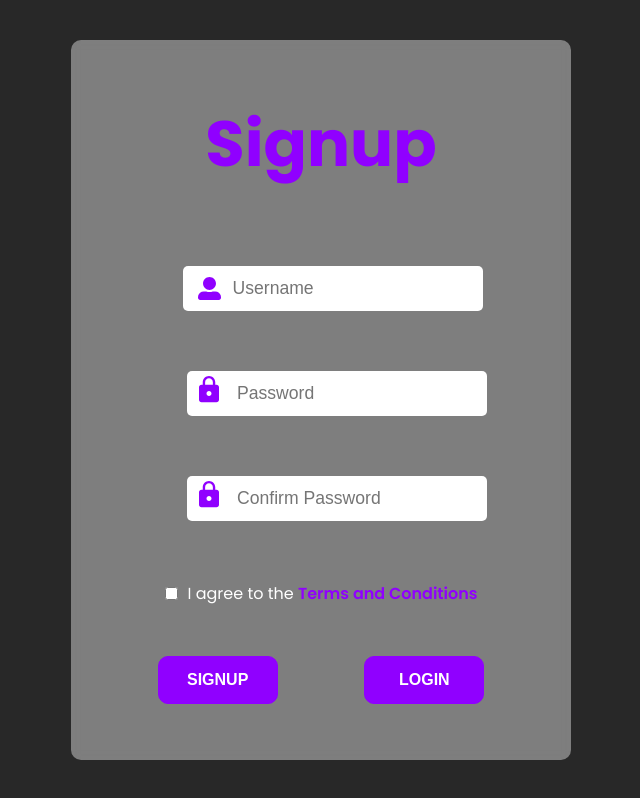
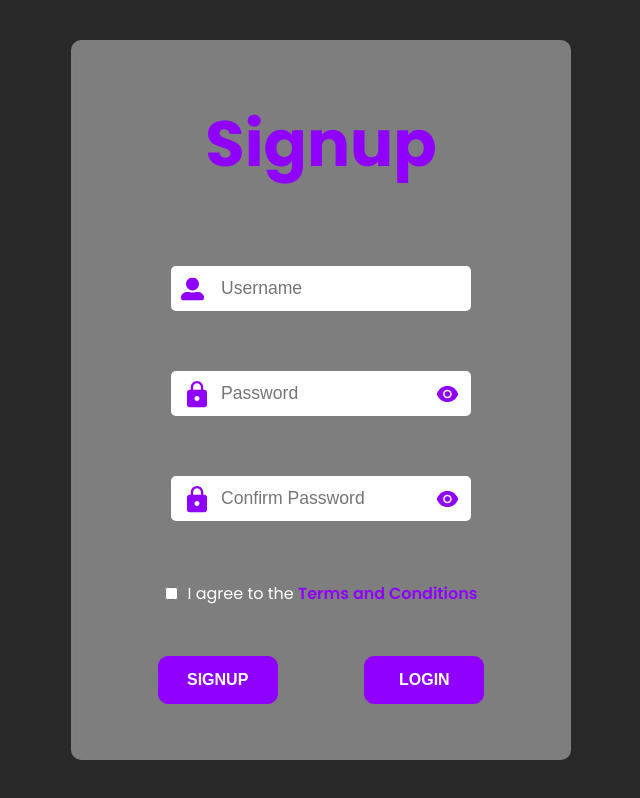
Before and after one commit to 404-Runtime-Terror/Password-Manager-Frontend, a Next.js app: page /components/SignUp in a window 1280 px wide. Shown: the whole page, without its empty margins (319-959 px from the left). Built offline with nearby package versions, Linux system fonts and the light colour scheme.

Commit message:
added view password

```diff
--- a/pages/components/Login/style.module.css
+++ b/pages/components/Login/style.module.css
@@ -45,6 +45,7 @@
 }
 
 .login_input_box {
+  position: relative;
   margin: 20px;
   margin-bottom: 40px;
 }
@@ -66,9 +67,16 @@
 
 .login_input_icon {
   color: var(--primary-color);
-  position: relative;
-  left: 38px;
-  margin-bottom: -6px;
+  position: absolute;
+  left: 10px;
+  bottom: 50%;
+  transform: translate(0, 50%);
+  margin-bottom: 0px;
+}
+
+.eye_icon {
+  left: 88%;
+  cursor: pointer;
 }
 
 .login_input:focus-visible {
@@ -124,10 +132,10 @@
 
 @media (max-width: 380px) {
   .login_input {
-    width: 200px;
+    width: 250px;
   }
   .redirect {
-    width: 200px;
+    width: 250px;
     font-size: 0.8rem;
   }
 }
--- a/pages/components/SignUp/index.jsx
+++ b/pages/components/SignUp/index.jsx
@@ -1,12 +1,14 @@
 import Head from "next/head";
-import React from "react";
+import React, { useState } from "react";
 import style from "./style.module.css";
 
 // import icons
 import { FaUserAlt } from "react-icons/fa";
 import { IoMdLock } from "react-icons/io";
+import { AiFillEye, AiFillEyeInvisible } from "react-icons/ai";
 
 const Signup = (props) => {
+  const [isPasswordVisible, setIsPasswordVisible] = useState(false);
   return (
     <>
       <Head>
@@ -33,8 +35,24 @@ const Signup = (props) => {
               {/* // password input */}
               <div className={style.signup_input_box}>
                 <IoMdLock className={style.signup_input_icon} size={"32px"} />
+                {
+                  // if isPasswordVisible is true then show eye icon else show eye-invisible icon
+                  isPasswordVisible ? (
+                    <AiFillEyeInvisible
+                      className={`${style.signup_input_icon} ${style.eye_icon}`}
+                      size={"25px"}
+                      onClick={() => setIsPasswordVisible(!isPasswordVisible)}
+                    />
+                  ) : (
+                    <AiFillEye
+                      className={`${style.signup_input_icon} ${style.eye_icon}`}
+                      size={"25px"}
+                      onClick={() => setIsPasswordVisible(!isPasswordVisible)}
+                    />
+                  )
+                }
                 <input
-                  type="password"
+                  type={isPasswordVisible ? "text" : "password"}
                   placeholder="password"
                   className={style.signup_input}
                 />
@@ -43,8 +61,24 @@ const Signup = (props) => {
               {/* // confirm password input */}
               <div className={style.signup_input_box}>
                 <IoMdLock className={style.signup_input_icon} size={"32px"} />
+                {
+                  // if isPasswordVisible is true then show eye icon else show eye-invisible icon
+                  isPasswordVisible ? (
+                    <AiFillEyeInvisible
+                      className={`${style.signup_input_icon} ${style.eye_icon}`}
+                      size={"25px"}
+                      onClick={() => setIsPasswordVisible(!isPasswordVisible)}
+                    />
+                  ) : (
+                    <AiFillEye
+                      className={`${style.signup_input_icon} ${style.eye_icon}`}
+                      size={"25px"}
+                      onClick={() => setIsPasswordVisible(!isPasswordVisible)}
+                    />
+                  )
+                }
                 <input
-                  type="password"
+                  type={isPasswordVisible ? "text" : "password"}
                   placeholder="confirm password"
                   className={style.signup_input}
                 />
--- a/pages/components/SignUp/style.module.css
+++ b/pages/components/SignUp/style.module.css
@@ -62,6 +62,7 @@
   width: 100%;
 }
 .signup_input_box {
+  position: relative;
   margin: 20px;
   margin-bottom: 40px;
 }
@@ -87,9 +88,16 @@
 
 .signup_input_icon {
   color: var(--primary-color);
-  position: relative;
-  left: 38px;
-  margin-bottom: -6px;
+  position: absolute;
+  left: 10px;
+  bottom: 50%;
+  transform: translate(0, 50%);
+  margin-bottom: 0px;
+}
+
+.eye_icon {
+  left: 88%;
+  cursor: pointer;
 }
 
 .checkbox {
```
Also changed, not shown: pages/components/Login/index.jsx (+22 -2 lines).
